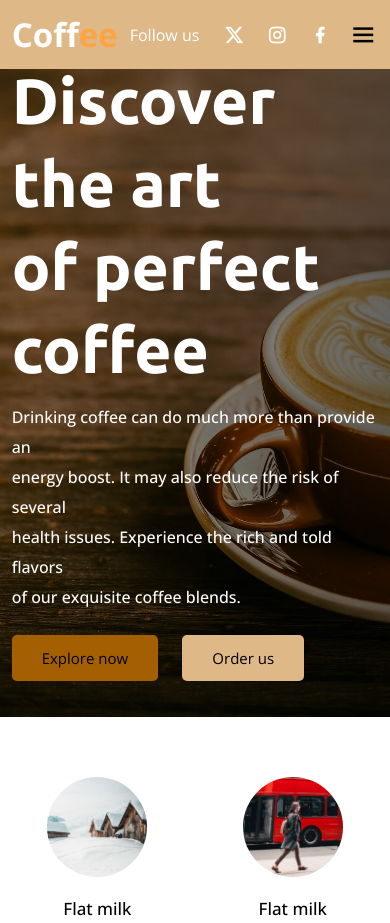
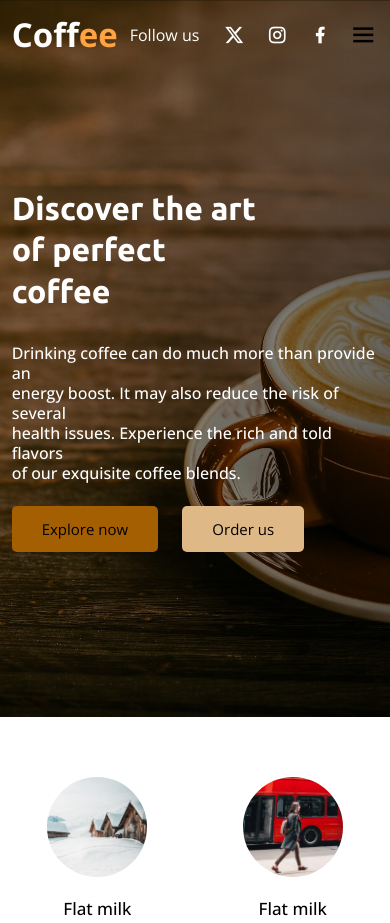
Before and after one commit to ezekiel-mens1/Coffee-Shop, a plain HTML site: page index.html in a window 390 px wide. Shown: the top 923 px of the page. Drawn offline with nearby package versions, Linux system fonts and the light colour scheme.

Commit message:
navbar fixed

```diff
--- a/index.js
+++ b/index.js
@@ -1,13 +1,27 @@
 const header = document.querySelector('header');
 
 window.addEventListener("scroll", function(){
-    header.classList.toggle("sticky", window.scroll > 60)
+    header.classList.toggle("sticky", window.scrollY > 60)
 });
 
 let menu= document.querySelector('#menu-icon');
-let navbar = document.querySelector('.navbar');
+let navbar = document.getElementsByClassName('.navbar');
 
 menu.onclick = () => {
     menu.classList.toggle('bx-x');
     navbar.classList.toggle('open');
 }
+
+
+// const menulist =document.getElementsByClassName('navbar');
+// menulist.style.maxHeight ="0px";
+
+// function togglemenu(){
+//     if(menulist.style.maxHeight =="0px")
+//     {
+//         menulist.style.maxHeight = "130px";
+//     }
+//     else{
+//         menulist.style.maxHeight = "0px";
+//     }
+// }
--- a/style.css
+++ b/style.css
@@ -34,7 +34,7 @@ header {
     right: 0;
     z-index: 1000;
     width: 100%;
-    background: burlywood;
+    background: transparent;
     padding: 27px 17%;
     display: flex;
     align-items: center;
@@ -423,7 +423,7 @@ header.sticky{
         font-size: 2.2rem;
         font-weight: 400;
     }
-    header.open{
+    .navbar.open{
         left: 0;
     }
  }
@@ -460,4 +460,15 @@ header.sticky{
        section{
         padding: 60px 3% 50px;
        }
+       .home-text h2{
+        font-size: 2rem;
+        margin-bottom: 30px;
+        color: #fff;
+       }
+       .home-text p{
+        font-size: var(--p-font);
+    font-weight: 500;
+    line-height: 20px;
+    margin-bottom: 35px;
+       }
  }
```
Also changed, not shown: index.html (+1 -1 lines).
